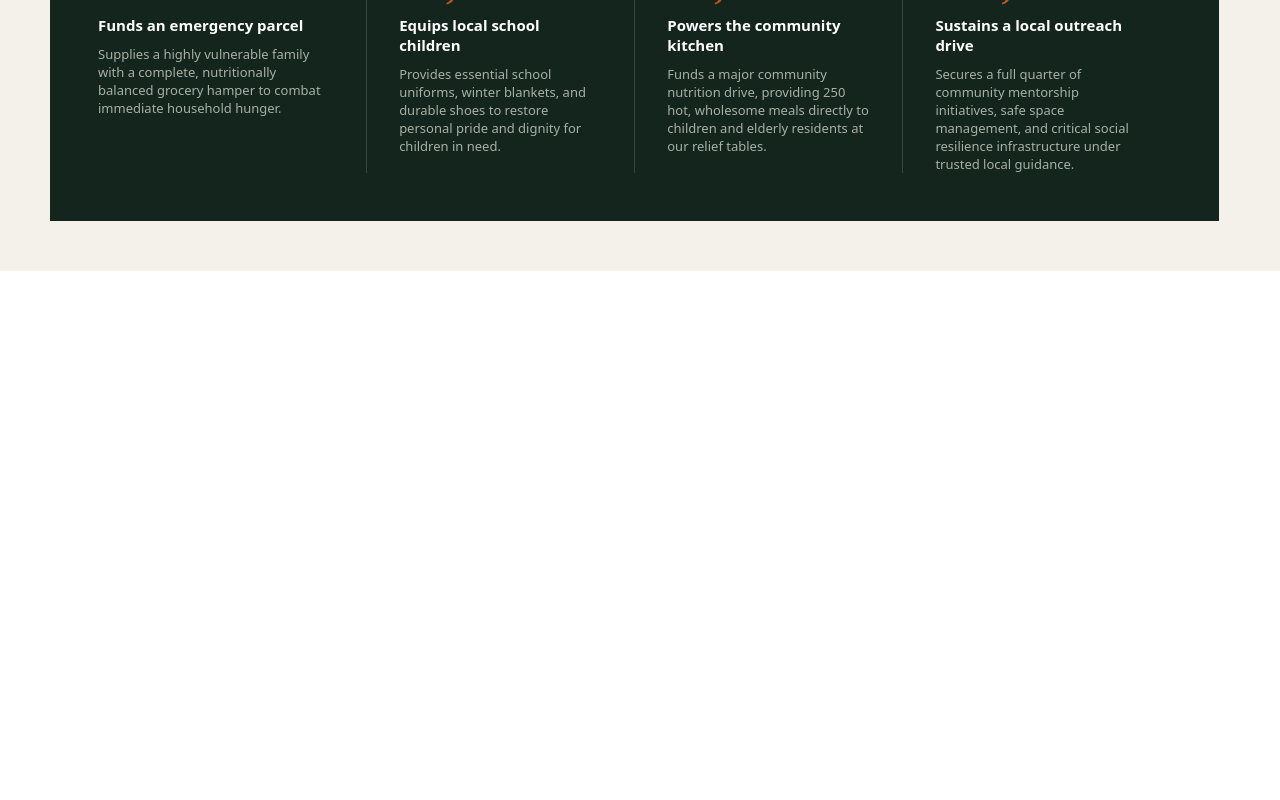
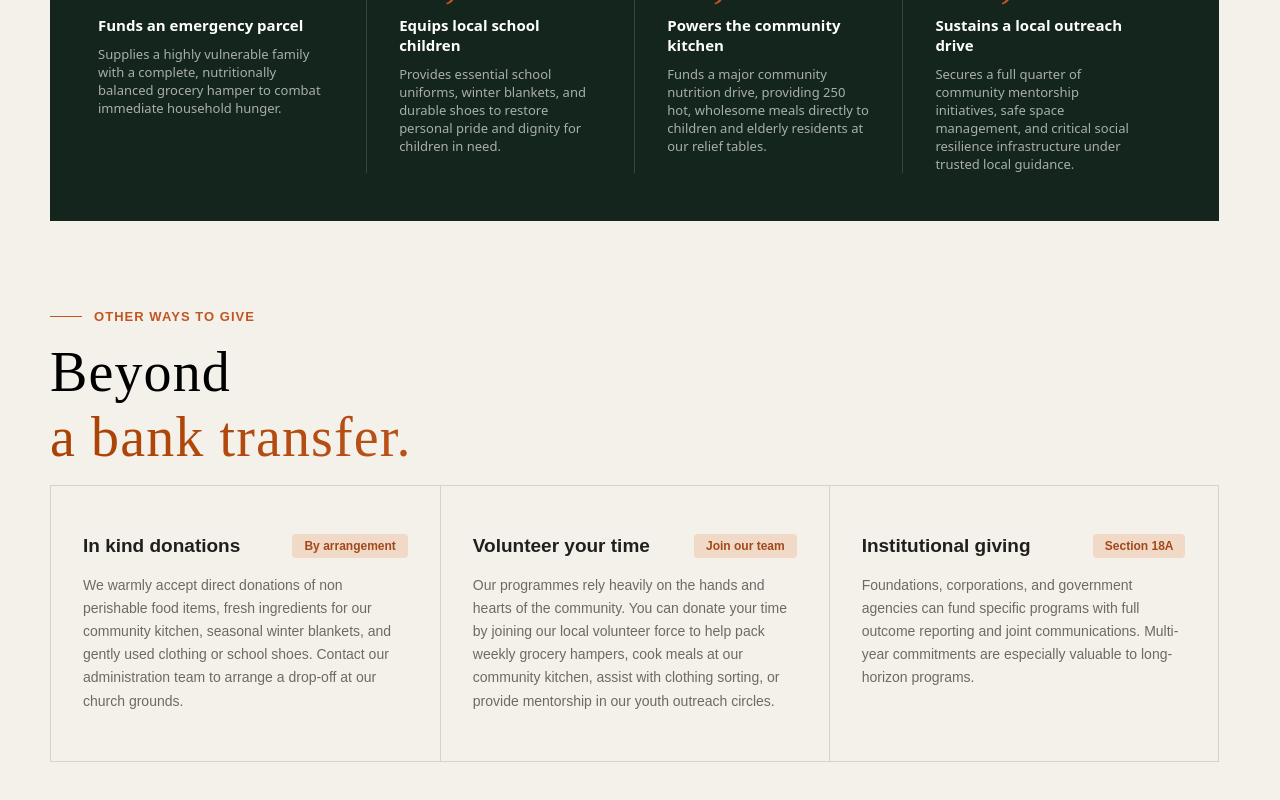
Before and after one commit to Ashton607/npo, a React (Vite) app: page /donate in a window 1280 px wide. Shown: the part 1878-2678 px from the top of the page. Before the commit the page ends 2149 px from the top, so only its background shows below. Built offline with nearby package versions, Linux system fonts and the light colour scheme.

Commit message:
Added: footer page

```diff
--- a/src/components/donate/Donate.css
+++ b/src/components/donate/Donate.css
@@ -374,3 +374,76 @@
   font-size: 13px;
   color: #A8B0A5;
 }
+
+/*Donate Alternatives*/
+.donate-alternatives{
+  display: flex;
+  flex-direction: column;
+  margin-top: 3%;
+  width: 100%;
+  background-color: #F4F1EA;
+}
+.donate-alternatives-content{
+  display: flex;
+  flex-direction: column;
+  gap: 1rem;
+  margin-left: 50px;
+}
+/*3 columns*/
+.alt-methods-box {
+  display: flex;
+  width: 95%;
+  background-color: #F4F1EA;
+  border: 1px solid #D8D3C8;
+  box-sizing: border-box;
+  margin-bottom: 50px;
+}
+
+.alt-method-item {
+  flex: 1 1 33.333%;
+  padding: 48px 32px;
+  border-left: 1px solid #D8D3C8;
+  box-sizing: border-box;
+}
+
+.alt-method-item:first-child {
+  border-left: none;
+}
+
+.alt-method-header {
+  display: flex;
+  align-items: flex-start;
+  justify-content: space-between;
+  gap: 12px;
+  margin-bottom: 16px;
+}
+
+.alt-method-title {
+  font-family: 'Outfit', sans-serif;
+  font-optical-sizing: auto;
+  font-weight: 600;
+  font-size: 19px;
+  line-height: 1.25;
+  color: #1F1F1D;
+  margin: 0;
+}
+
+.alt-method-tag {
+  flex-shrink: 0;
+  font-family: 'Outfit', sans-serif;
+  font-size: 12px;
+  font-weight: 600;
+  color: #A3481B;
+  background-color: #F0D9C7;
+  padding: 5px 12px;
+  border-radius: 4px;
+  white-space: nowrap;
+}
+
+.alt-method-description {
+  font-family: 'Outfit', sans-serif;
+  font-size: 14px;
+  line-height: 1.65;
+  color: #6B6B63;
+  margin: 0;
+}
--- a/src/components/donate/Donate.jsx
+++ b/src/components/donate/Donate.jsx
@@ -19,6 +19,27 @@ const bankFields = [
   { label: 'Account type', value: 'Checking' },
   { label: 'SWIFT / BIC', value: 'FCBKUS33XXX' },
   { label: 'Reference', value: 'PROGRAMME – [your full name / company name]' },
+]
+
+const alternativeMethods = [
+  {
+    title: 'In kind donations',
+    tag: 'By arrangement',
+    description:
+      "We warmly accept direct donations of non perishable food items, fresh ingredients for our community kitchen, seasonal winter blankets, and gently used clothing or school shoes. Contact our administration team to arrange a drop-off at our church grounds.",
+  },
+  {
+    title: 'Volunteer your time',
+    tag: 'Join our team',
+    description:
+      'Our programmes rely heavily on the hands and hearts of the community. You can donate your time by joining our local volunteer force to help pack weekly grocery hampers, cook meals at our community kitchen, assist with clothing sorting, or provide mentorship in our youth outreach circles.',
+  },
+  {
+    title: 'Institutional giving',
+    tag: 'Section 18A',
+    description:
+      'Foundations, corporations, and government agencies can fund specific programs with full outcome reporting and joint communications. Multi-year commitments are especially valuable to long-horizon programs.',
+  },
 ]
 
 const [copiedField, setCopiedField] = useState(null)
@@ -180,6 +201,32 @@ const [copiedField, setCopiedField] = useState(null)
     </div>
     </div>
 
+  <div className="donate-alternatives">
+  <div className="donate-alternatives-content">
+  <span className="donate-badge">
+    <span className="badge-line"></span>
+    other ways to give
+    </span>
+
+  <h2 className="donate-impact-title">
+    <span className="line1">Beyond</span>
+    <span className="line2">a bank transfer.</span>
+  </h2>
+
+  <div className="alt-methods-box">
+      {alternativeMethods.map((method, index) => (
+        <div className="alt-method-item" key={method.title}>
+          <div className="alt-method-header">
+            <h3 className="alt-method-title">{method.title}</h3>
+            <span className="alt-method-tag">{method.tag}</span>
+          </div>
+          <p className="alt-method-description">{method.description}</p>
+        </div>
+      ))}
+    </div>
+  </div>
+  </div>
+
     </div>
   )
 }
--- a/src/components/home/Home.jsx
+++ b/src/components/home/Home.jsx
@@ -9,20 +9,24 @@ import foodSystemsImg from '../../assets/foodSystemsImg.jpg'
 import economicImg from '../../assets/economicImg.png'
 import infrastructureImg from '../../assets/infrastructureImg.png'
 import Hero from '../hero/Hero'
+import { Link } from 'react-router-dom'
+import { useNavigate } from 'react-router-dom'
 
 
 const Home = () => {
   const [activeTab, setActiveTab] = useState('relief');
+  const navigate = useNavigate()
 
 
   const programmeData = {
   relief: {
     badge: 'Food & Staples',
-    eyebrow: 'Program 01',
+    eyebrow: 'Programme 01',
     title: 'The Immediate Relief Programme',
     description:
       'We establish community-led weekly food drives, hot meal distributions, emergency grocery parcels, and humanitarian food hampers.',
     image: foodSystemsImg,
+    path: '/relief',
     stats: [
       { number: '200 people', label: 'Directly reached' },
       { number: '3 communities', label: 'Active programmes' },
@@ -30,11 +34,12 @@ const Home = () => {
   },
   dignity: {
     badge: 'Clothing & Essentials',
-    eyebrow: 'Program 02',
+    eyebrow: 'Programme 02',
     title: 'The Dignity Programme',
     description:
       'We provide seasonal clothing winter blanket distributions, school shoe/uniform collections, and work-wear packages for job seekers.',
     image: economicImg,
+    path: '/dignity',
     stats: [
       { number: '200 people', label: 'Directly reached' },
       { number: '3 communities', label: 'Active programmes' },
@@ -42,11 +47,12 @@ const Home = () => {
   },
   outreach: {
     badge: 'Events & Safe Spaces',
-    eyebrow: 'Program 03',
+    eyebrow: 'Programme 03',
     title: 'The Community Outreach Programme',
     description:
       'Youth programmes, community support circles, counseling sessions, and neighborhood clean-up or festival days.',
     image: infrastructureImg,
+    path: '/outreach',
     stats: [
       { number: '10 projects', label: 'Completed' },
       { number: '3 communities', label: 'Active programmes' },
@@ -75,7 +81,7 @@ const active = programmeData[activeTab]
         <img src={preview1} alt="Founder Pastor Deon Ellison speaking in Bongani Douglas Northern Cape" />
         <div className="preview-overlay">
           <span className="preview-title">Why Partner With Deon Ellison Foundation</span>
-          <span className="preview-subtitle">Partnership Benefits <FaArrowRight size={14} style={{marginBottom:'-2px'}}/></span>
+          <span className="preview-subtitle" onClick={() => navigate('/ourwork')}>Partnership Benefits <FaArrowRight size={14} style={{marginBottom:'-2px'}}/></span>
         </div>
         </div>
 
@@ -83,7 +89,7 @@ const active = programmeData[activeTab]
         <img src={preview2} alt="Community members gathering for a local event from the Deon Ellison Foundation in Douglas Bongani" />
         <div className="preview-overlay">
           <span className="preview-title">Impact & Innovation</span>
-          <span className="preview-subtitle">See how we're making a difference <FaArrowRight size={14} style={{marginBottom:'-2px'}}/></span>
+          <span className="preview-subtitle" onClick={() => navigate('/ourwork')}>See how we're making a difference <FaArrowRight size={14} style={{marginBottom:'-2px'}}/></span>
         </div>
         </div>
 
@@ -143,9 +149,9 @@ const active = programmeData[activeTab]
             ))}
           </div>
 
-          <a href="#" className="programme-link">
-            Read full programme overview <span className="arrow"><IoIosArrowForward /></span>
-          </a>
+          <Link to={active.path} className="programme-link">
+          Read full programme overview <span className="arrow"><IoIosArrowForward /></span>
+          </Link>
         </div>
   </div>
   </div>
```
Also changed, not shown: src/components/footer/Footer.jsx (added, +69 -0 lines), src/components/footer/Footer.css (added).
